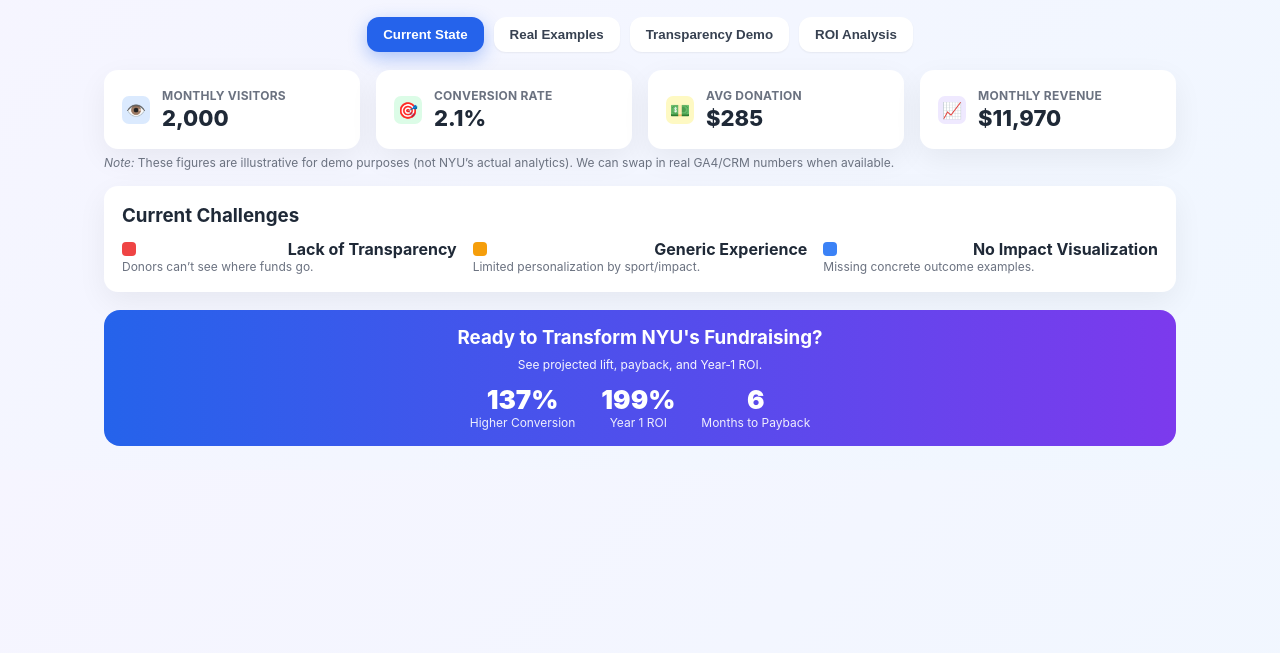
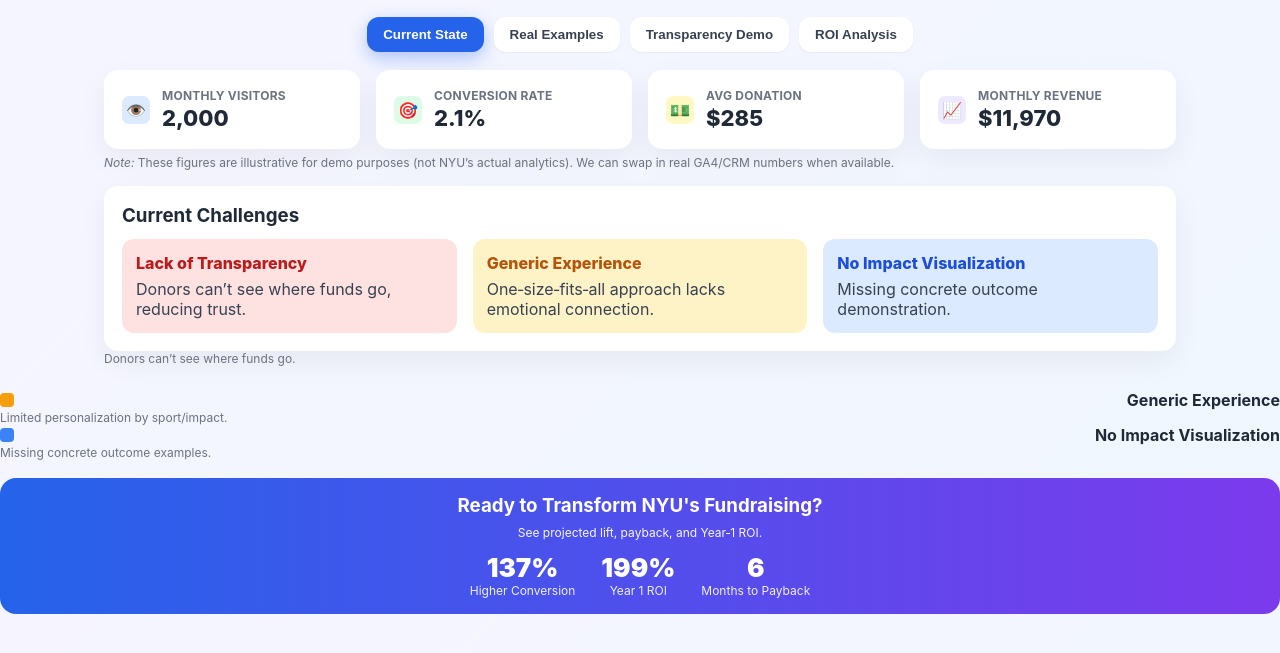
Before and after one commit to nathanntropio-byte/nathanntropio-byte.github.io, a plain HTML site: page index.html in a window 1280 px wide. Shown: the part 99-752 px from the top of the page. Drawn offline with Linux system fonts and the light colour scheme.

Commit message:
Update index.html

```diff
--- a/index.html
+++ b/index.html
@@ -35,6 +35,16 @@
       .barlabels{display:grid;grid-template-columns:repeat(2,var(--barw));justify-content:center;justify-items:center;column-gap:var(--bargap);margin-top:8px}
       .note{background:#ecfdf5;color:#166534;padding:10px;border-radius:10px;font-weight:700}
       .donorlist .item{display:flex;justify-content:space-between;align-items:center;padding:10px;border-radius:10px;background:#f8fafc}
+      /* Challenges styling */
+      .challenge{padding:14px;border-radius:12px}
+      .challenge h4{margin:0 0 6px 0;font-weight:800}
+      .challenge p{margin:0;color:#374151}
+      .challenge.red{background:#fee2e2}
+      .challenge.red h4{color:#b91c1c}
+      .challenge.yellow{background:#fef3c7}
+      .challenge.yellow h4{color:#b45309}
+      .challenge.blue{background:#dbeafe}
+      .challenge.blue h4{color:#1d4ed8}
       .badge{display:inline-block;width:14px;height:14px;border-radius:4px;margin-right:8px}
       .cta{background:linear-gradient(90deg,var(--blue),var(--purple));color:#fff;border:0;border-radius:16px;padding:16px 20px;text-align:center}
       .cta h3{margin:0 0 8px 0}
@@ -76,7 +86,20 @@
         <div class="card" style="margin-top:16px">
           <h3 style="margin:0 0 12px 0">Current Challenges</h3>
           <div class="grid g-3">
-            <div class="donorlist item"><div class="row" style="gap:8px"><span class="badge" style="background:#ef4444"></span><b>Lack of Transparency</b></div><div class="small">Donors can’t see where funds go.</div></div>
+            <div class="challenge red">
+              <h4>Lack of Transparency</h4>
+              <p>Donors can’t see where funds go, reducing trust.</p>
+            </div>
+            <div class="challenge yellow">
+              <h4>Generic Experience</h4>
+              <p>One‑size‑fits‑all approach lacks emotional connection.</p>
+            </div>
+            <div class="challenge blue">
+              <h4>No Impact Visualization</h4>
+              <p>Missing concrete outcome demonstration.</p>
+            </div>
+          </div>
+        </div><div class="small">Donors can’t see where funds go.</div></div>
             <div class="donorlist item"><div class="row" style="gap:8px"><span class="badge" style="background:#f59e0b"></span><b>Generic Experience</b></div><div class="small">Limited personalization by sport/impact.</div></div>
             <div class="donorlist item"><div class="row" style="gap:8px"><span class="badge" style="background:#3b82f6"></span><b>No Impact Visualization</b></div><div class="small">Missing concrete outcome examples.</div></div>
           </div>
```
